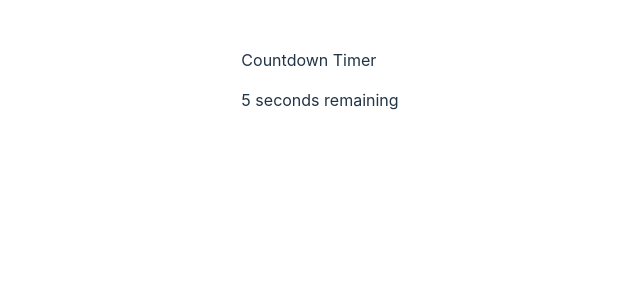
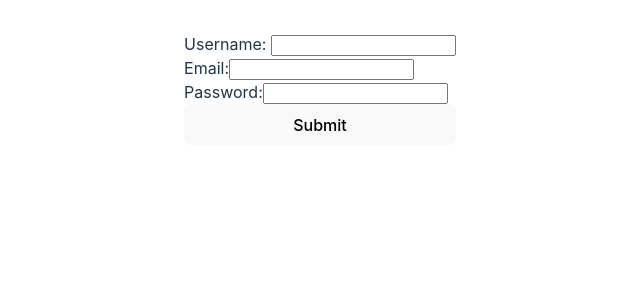
Before and after one commit to msrxse/react-challenges, a React (Vite) app: page / in a window 1280 px wide. Shown: the top 300 px of the page, without its empty margins (320-960 px from the left). Built offline with nearby package versions, Linux system fonts and the light colour scheme.

Commit message:
Develop a user registration form with dynamic validation

```diff
--- a/src/App.tsx
+++ b/src/App.tsx
@@ -19,14 +19,16 @@ import DynamicForm from './components/FormDynamic'
 import { PostProvider } from './components/PostProvider'
 import FetchCustomHook from './components/FetchCustomHook'
 import CountdownTimer from './components/CountdownTimer'
+import FormValidations2 from './components/FormValidations2'
 
-const VISIBLE = 'countdown-timer'
+const VISIBLE = 'form-validations-2'
 
 function App() {
   const [visible] = useState(VISIBLE)
 
   return (
     (visible === 'counter' && <Counter />) ||
+    (visible === 'form-validations-2' && <FormValidations2 />) ||
     (visible === 'countdown-timer' && <CountdownTimer />) ||
     (visible === 'fetch-custom-hook' && <FetchCustomHook />) ||
     (visible === 'post-provider' && (
--- /dev/null
+++ b/src/components/FormValidations2.tsx
@@ -0,0 +1,93 @@
+import { SyntheticEvent, ChangeEvent, useState } from 'react'
+
+interface Fields {
+  username: string
+  email: string
+  password: string
+}
+type FieldsOptional = Partial<Fields>
+
+const submitPost = async (fields: Fields) => {
+  await new Promise((resolve) => setTimeout(resolve, 1000))
+  return { data: fields, message: 'Post have been saved', status: 201 }
+}
+
+/**
+ * Develop a user registration form with dynamic validation
+ *
+ * Implement dynamic validation to provide real-time feedback to users as
+ * they fill out the form, indicating any errors or missing information
+ */
+const FormValidations2 = () => {
+  const initialState = {
+    username: '',
+    email: '',
+    password: '',
+  }
+  const [fields, setFields] = useState(initialState)
+  const [pending, setPending] = useState(false)
+  const [completed, setCompleted] = useState(false)
+  const [errors, setErrors] = useState<FieldsOptional>()
+
+  const checkForErrors = (data: Fields): FieldsOptional => {
+    let errors = {}
+    if (!data.username) {
+      errors = { ...errors, username: 'Username cannot be empty' }
+    }
+    if (!data.email) {
+      errors = { ...errors, email: 'Email cannot be empty' }
+    }
+    if (!data.password) {
+      errors = { ...errors, password: 'Password cannot be empty' }
+    }
+    return errors
+  }
+
+  const handleSubmit = async (e: SyntheticEvent) => {
+    e.preventDefault()
+
+    const errorData = checkForErrors(fields)
+    if (Object.keys(errorData).length > 0) {
+      return setErrors(errorData)
+    }
+
+    setPending(true)
+    setCompleted(false)
+    const sentMessage = await submitPost(fields)
+    setPending(false)
+    setCompleted(true)
+    setFields(initialState)
+    console.log(sentMessage)
+  }
+  const handleOnChange = (e: ChangeEvent<HTMLInputElement>) => {
+    const { name, value } = e.target
+    setErrors({ ...errors, [name]: '' }) // rather remove the key!!
+    setFields({ ...fields, [name]: value })
+  }
+
+  return (
+    <div>
+      <form onSubmit={handleSubmit} style={{ display: 'flex', flexDirection: 'column' }}>
+        <label>
+          Username: <input name="username" value={fields.username} onChange={handleOnChange} />
+          {errors?.username && errors?.username}
+        </label>
+        <label>
+          Email:
+          <input name="email" value={fields.email} onChange={handleOnChange} />
+          {errors?.email && errors?.email}
+        </label>
+        <label>
+          Password:
+          <input name="password" value={fields.password} onChange={handleOnChange} />
+          {errors?.password && errors?.password}
+        </label>
+        {completed && 'Your post have been saved!'}
+        <button disabled={pending} type="submit">
+          {pending ? 'Submitting...' : 'Submit'}
+        </button>
+      </form>
+    </div>
+  )
+}
+export default FormValidations2
```
Also changed, not shown: 1 other file (tests, documents, lock files or other folders).
